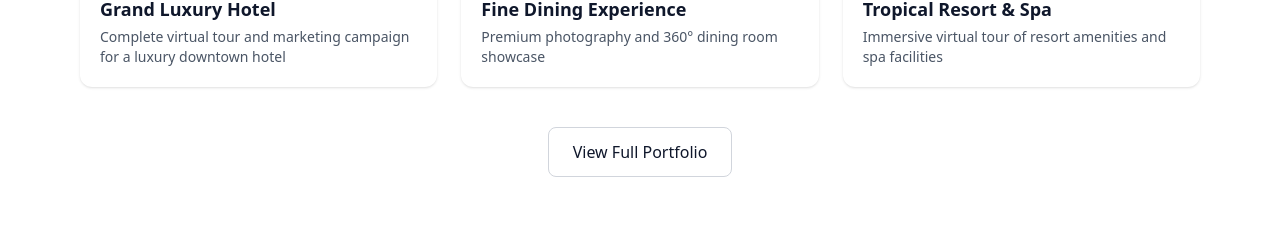
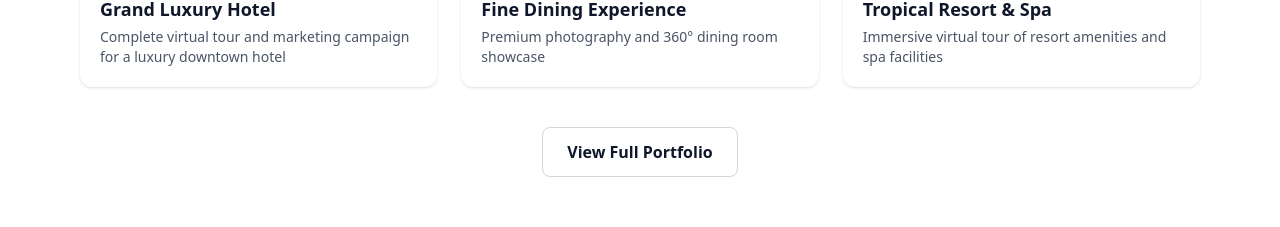
Before and after one commit to sarveswaranmg15/YourSpaceVirtually, a React (Vite) app: page / in a window 1280 px wide. Shown: the part 2900-3127 px from the top of the page. Built offline with nearby package versions, Linux system fonts and the light colour scheme.

Commit message:
hover animation fr button in portfolio

```diff
--- a/src/components/PortfolioSection.jsx
+++ b/src/components/PortfolioSection.jsx
@@ -11,8 +11,7 @@ export default function PortfolioSection() {
     {
       category: "Upscale Restaurant",
       title: "Fine Dining Experience",
-      description:
-        "Premium photography and 360° dining room showcase",
+      description: "Premium photography and 360° dining room showcase",
       image:
         "https://images.unsplash.com/photo-1552566626-52f8b828add9?auto=format&fit=crop&w=800&q=80",
     },
@@ -31,15 +30,15 @@ export default function PortfolioSection() {
       <div className="max-w-6xl mx-auto px-4 text-center">
         <h2 className="text-3xl font-bold mb-2">Our Portfolio</h2>
         <p className="text-gray-600 mb-10">
-          Discover how we've transformed hospitality spaces into captivating digital experiences
+          Discover how we've transformed hospitality spaces into captivating
+          digital experiences
         </p>
 
         <div className="grid md:grid-cols-3 gap-6">
           {portfolioItems.map((item, index) => (
             <div
               key={index}
-              className="bg-white rounded-xl overflow-hidden shadow hover:shadow-lg transition"
-            >
+              className="bg-white rounded-xl overflow-hidden shadow hover:shadow-lg transition">
               <img
                 src={item.image}
                 alt={item.title}
@@ -54,7 +53,7 @@ export default function PortfolioSection() {
           ))}
         </div>
 
-        <button className="mt-10 px-6 py-3 border border-gray-300 rounded-lg hover:bg-gray-100 transition">
+        <button className="mt-10 px-6 py-3 border border-gray-300 rounded-lg font-bold hover:bg-black hover:text-white transition">
           View Full Portfolio
         </button>
       </div>
```
